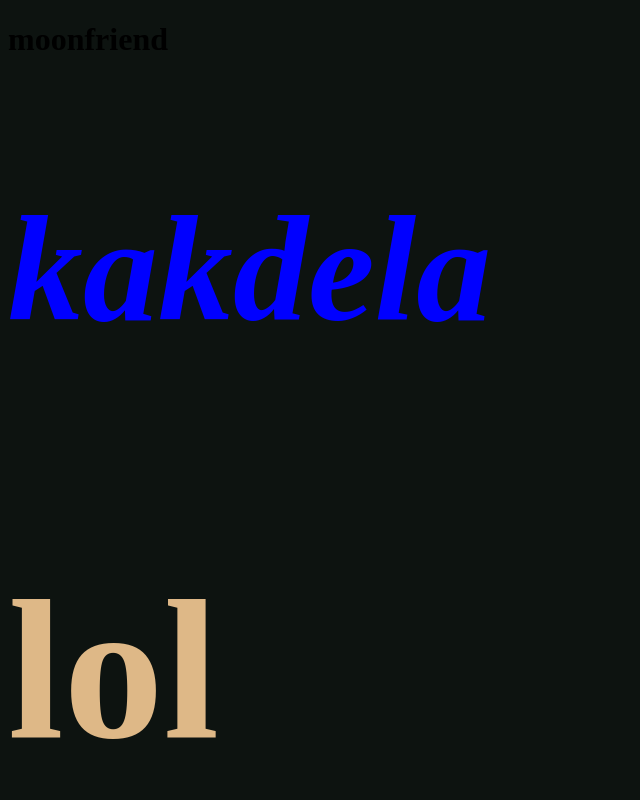
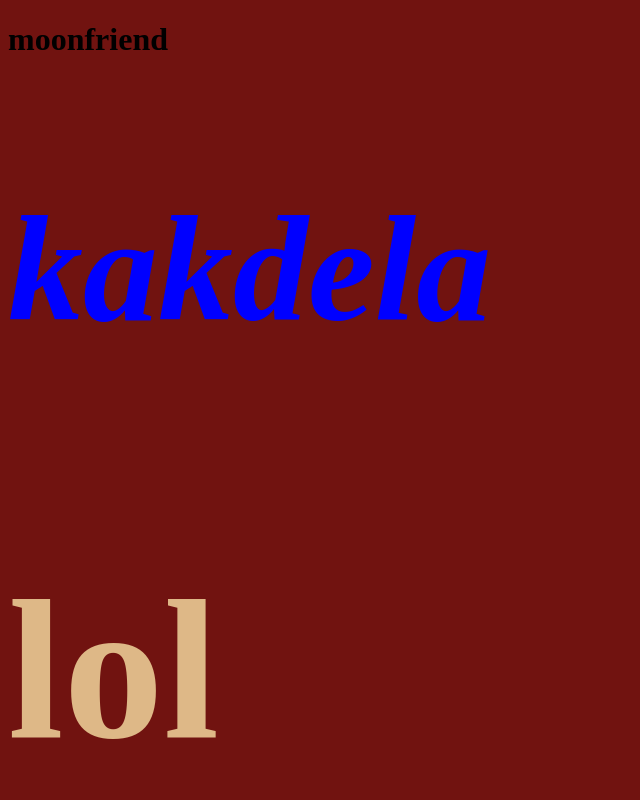
Before and after one commit to zhanysbayev/ict, a plain HTML site: page index.html in a window 1280 px wide. Shown: the top 800 px of the page, without its empty margins (0-640 px from the left). Drawn offline with Linux system fonts and the light colour scheme.

Commit message:
вернуть

```diff
--- a/main.css
+++ b/main.css
@@ -1,5 +1,5 @@
 body {
-    background-color: rgb(13, 19, 16);
+    background-color: rgb(113, 19, 16);
 }
 h2{
     font-style:italic;
```
